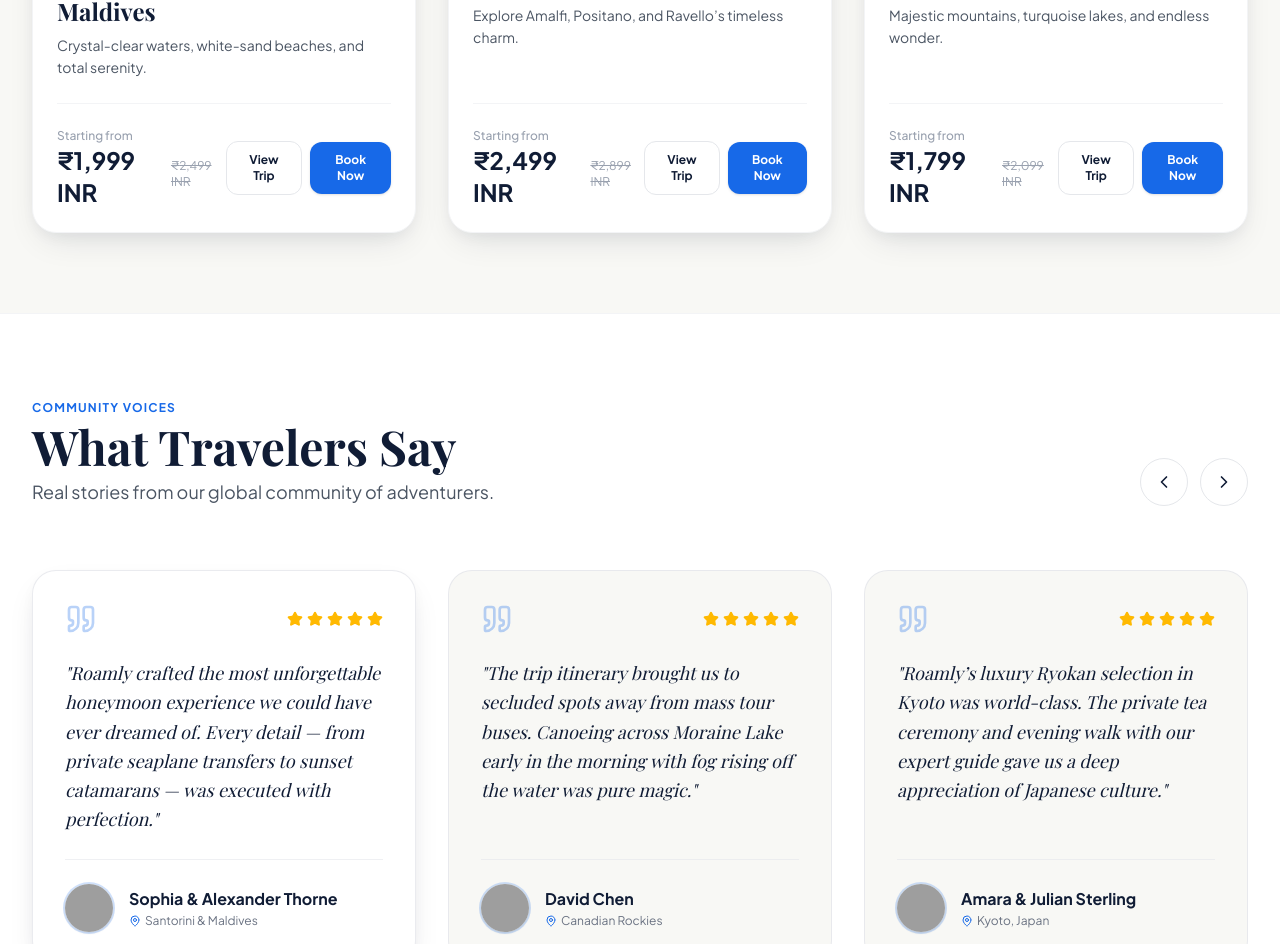
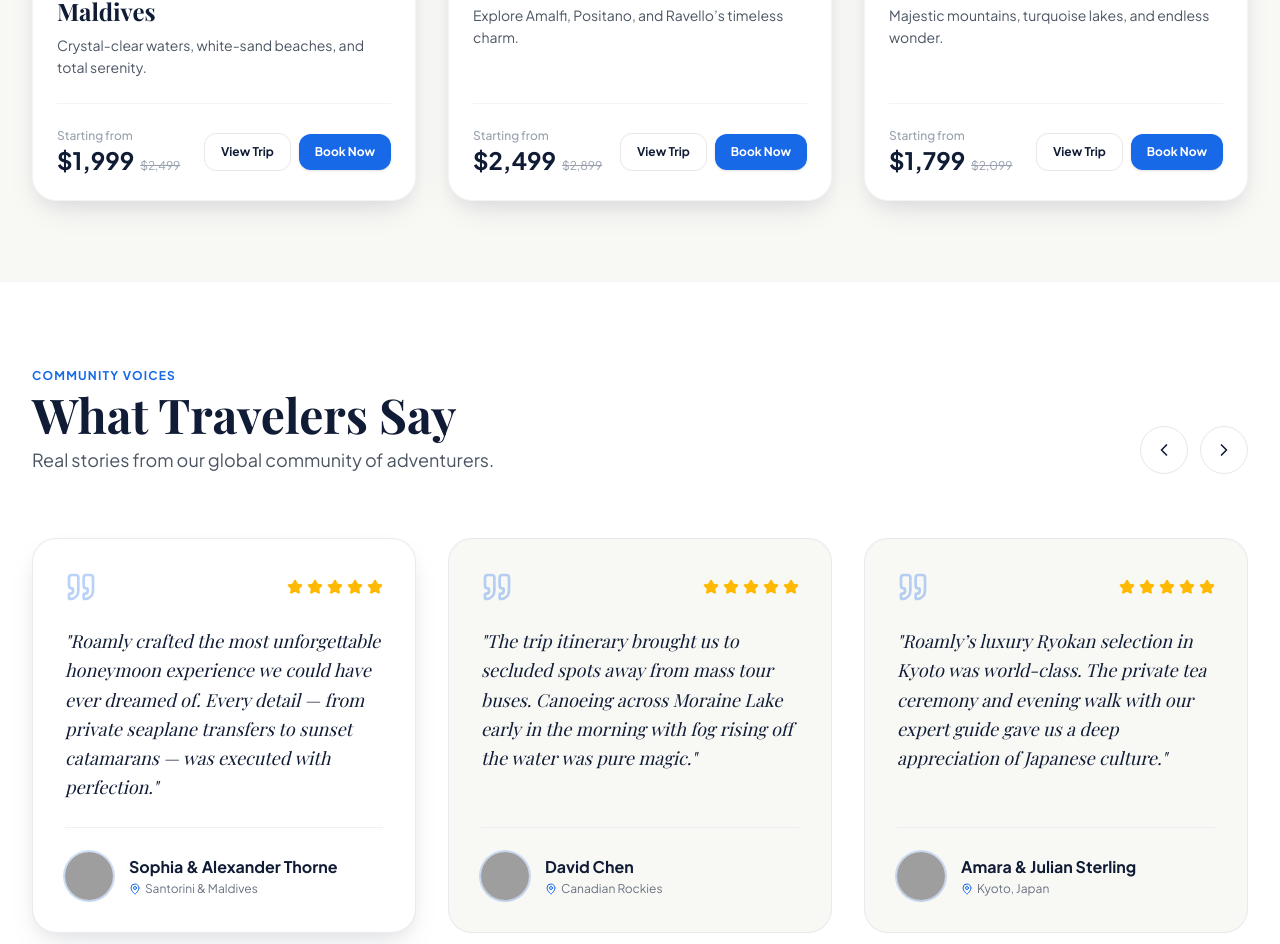
Before and after one commit to jabhiram028-design/Roamly, a React (Vite) app: page / in a window 1280 px wide. Shown: the part 3790-4734 px from the top of the page. Built offline with nearby package versions, Linux system fonts and the light colour scheme; grey boxes are pictures that could not be loaded; a web font is replaced by a local one.

Commit message:
Restore normal holiday package pricing display

```diff
--- a/src/components/home/FeaturedTrips.tsx
+++ b/src/components/home/FeaturedTrips.tsx
@@ -13,7 +13,7 @@ export const FeaturedTrips: React.FC = () => {
         <div key={pkg.id} className="bg-white rounded-3xl overflow-hidden shadow-card hover:shadow-floating border border-gray-100 transition-all duration-300 flex flex-col justify-between group">
           <div className="relative h-72 overflow-hidden cursor-pointer" onClick={() => navigateToTrip(pkg.id)}><img src={pkg.heroImage} alt={pkg.title} className="w-full h-full object-cover group-hover:scale-105 transition-transform duration-700 ease-out" /><div className="absolute inset-0 bg-gradient-to-t from-black/70 via-transparent to-transparent opacity-80" /><div className="absolute top-4 left-4 bg-white/95 backdrop-blur-md px-3.5 py-1.5 rounded-full text-xs font-bold text-[#101C35] flex items-center gap-1.5 shadow-sm"><Clock className="w-3.5 h-3.5 text-[#1769E8]" /><span>{pkg.durationDays} Days</span></div><button onClick={(e) => { e.stopPropagation(); toggleWishlist(pkg.id); }} title={favorited ? 'Remove from wishlist' : 'Add to wishlist'} className={`absolute top-4 right-4 p-2.5 rounded-full backdrop-blur-md transition-all cursor-pointer ${favorited ? 'bg-red-500 text-white shadow-md' : 'bg-white/80 hover:bg-white text-gray-700 hover:text-red-500'}`}><Heart className={`w-4 h-4 ${favorited ? 'fill-white' : ''}`} /></button><div className="absolute bottom-4 left-4 text-white flex items-center gap-1.5 text-xs font-semibold"><MapPin className="w-4 h-4 text-[#1769E8]" /><span>{pkg.location}</span></div></div>
           <div className="p-6 flex-1 flex flex-col justify-between"><div><div className="flex items-center justify-between gap-2 mb-2"><span className="text-xs font-bold uppercase tracking-wider text-[#1769E8] bg-[#EAF5FF] px-2.5 py-0.5 rounded-md">{pkg.category}</span><div className="flex items-center gap-1 text-xs font-bold text-[#101C35]"><Star className="w-3.5 h-3.5 text-amber-400 fill-amber-400" /><span>{pkg.rating}</span></div></div><h3 onClick={() => navigateToTrip(pkg.id)} className="font-serif text-2xl font-bold text-[#101C35] group-hover:text-[#1769E8] transition-colors cursor-pointer leading-tight">{pkg.title}</h3><p className="text-sm text-[#4B5563] mt-2 line-clamp-2 leading-relaxed">{pkg.shortDescription}</p></div>
-            <div className="pt-6 mt-6 border-t border-gray-100 flex items-center justify-between"><div><span className="text-xs text-gray-400 block font-medium">Starting from</span><div className="flex items-baseline gap-1.5"><span className="text-2xl font-bold text-[#101C35]">₹{pkg.startingPrice.toLocaleString()} INR</span>{pkg.originalPrice && <span className="text-xs text-gray-400 line-through">₹{pkg.originalPrice.toLocaleString()} INR</span>}</div></div><div className="flex items-center gap-2"><button onClick={() => navigateToTrip(pkg.id)} className="px-4 py-2.5 rounded-xl border border-gray-200 text-[#101C35] hover:bg-gray-50 text-xs font-bold transition-colors cursor-pointer">View Trip</button><button onClick={() => openBookingModal(pkg)} className="px-4 py-2.5 rounded-xl bg-[#1769E8] hover:bg-[#1253BD] text-white text-xs font-bold transition-all cursor-pointer shadow-sm">Book Now</button></div></div>
+            <div className="pt-6 mt-6 border-t border-gray-100 flex items-center justify-between"><div><span className="text-xs text-gray-400 block font-medium">Starting from</span><div className="flex items-baseline gap-1.5"><span className="text-2xl font-bold text-[#101C35]">${pkg.startingPrice.toLocaleString()}</span>{pkg.originalPrice && <span className="text-xs text-gray-400 line-through">${pkg.originalPrice.toLocaleString()}</span>}</div></div><div className="flex items-center gap-2"><button onClick={() => navigateToTrip(pkg.id)} className="px-4 py-2.5 rounded-xl border border-gray-200 text-[#101C35] hover:bg-gray-50 text-xs font-bold transition-colors cursor-pointer">View Trip</button><button onClick={() => openBookingModal(pkg)} className="px-4 py-2.5 rounded-xl bg-[#1769E8] hover:bg-[#1253BD] text-white text-xs font-bold transition-all cursor-pointer shadow-sm">Book Now</button></div></div>
           </div>
         </div>
       ); })}</div>
```
